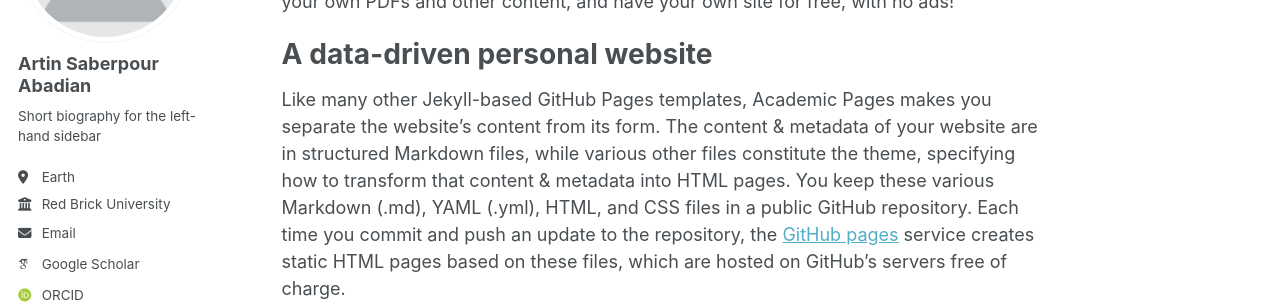
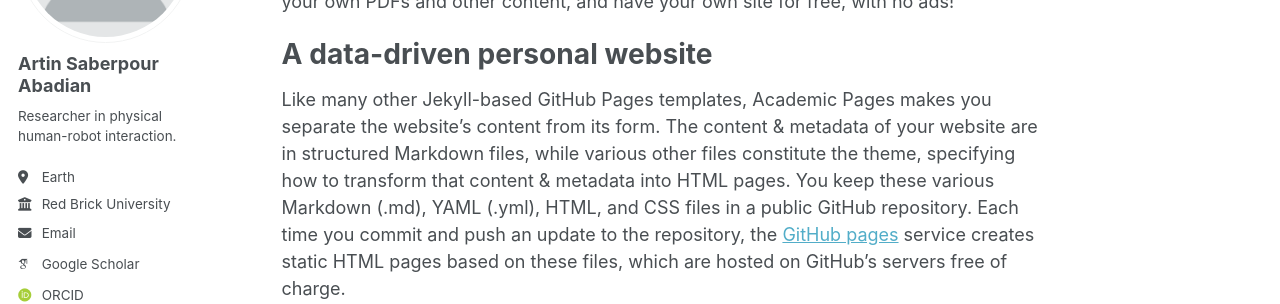
Before and after one commit to artin-saberpour/artin-saberpour.github.io, a Jekyll site: the page built from _pages/about.md, in a window 1280 px wide. Shown: the part 233-537 px from the top of the page. Built offline with Jekyll 4.4.1, drawn with Linux system fonts in a browser that asks for light colours; some web fonts are replaced; a script bundle is joined from its source files by our own code; library files that are not in the unit come from our copies.

Commit message:
Update _config.yml

```diff
--- a/_config.yml
+++ b/_config.yml
@@ -26,7 +26,7 @@
   avatar           : "profile.png"
   name             : "Artin Saberpour Abadian"
   pronouns         : # example: "she/her"
-  bio              : "Short biography for the left-hand sidebar"
+  bio              : "Researcher in physical human-robot interaction."
   location         : "Earth"
   employer         : "Red Brick University"
   uri              : # URL
```
